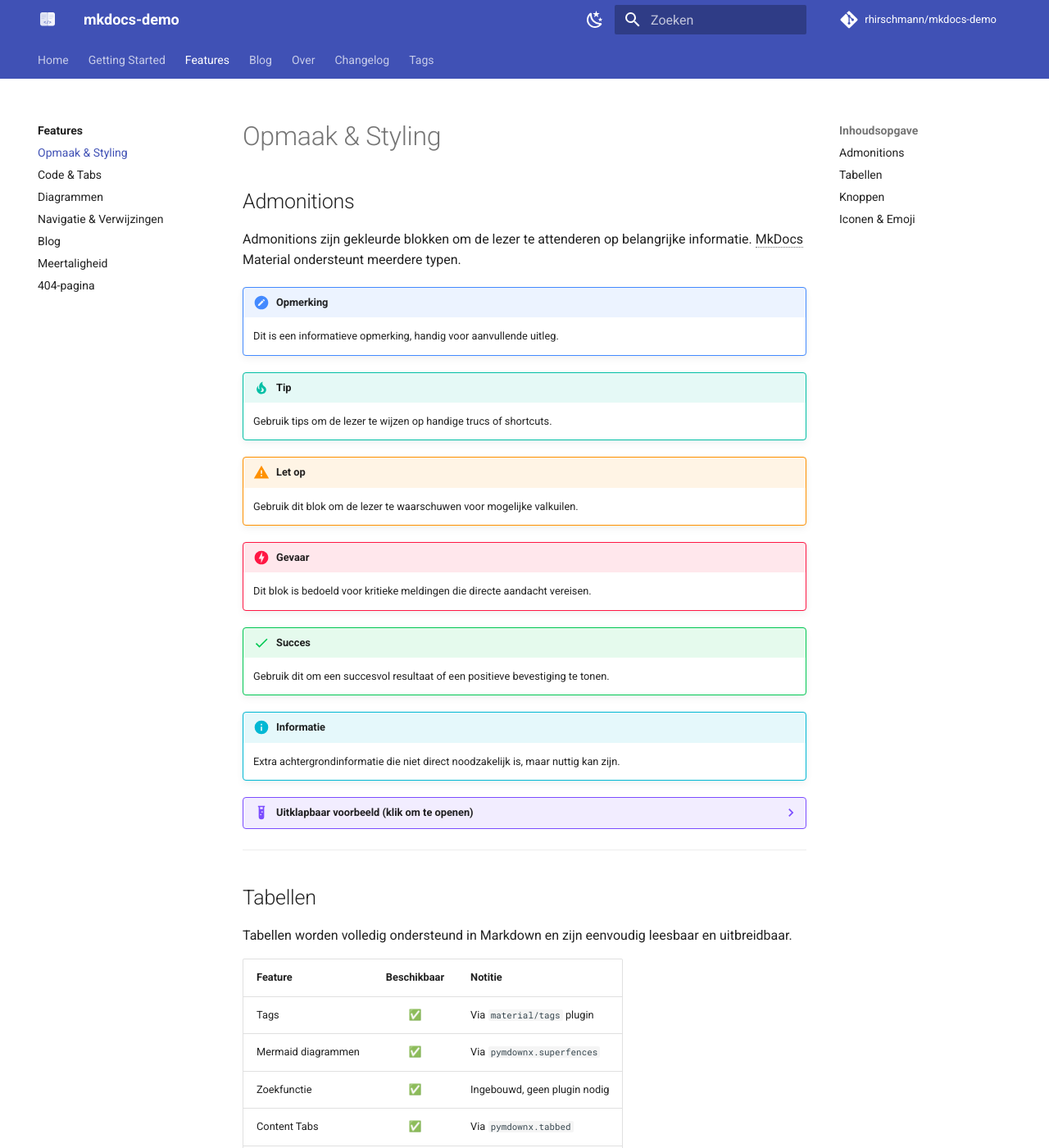
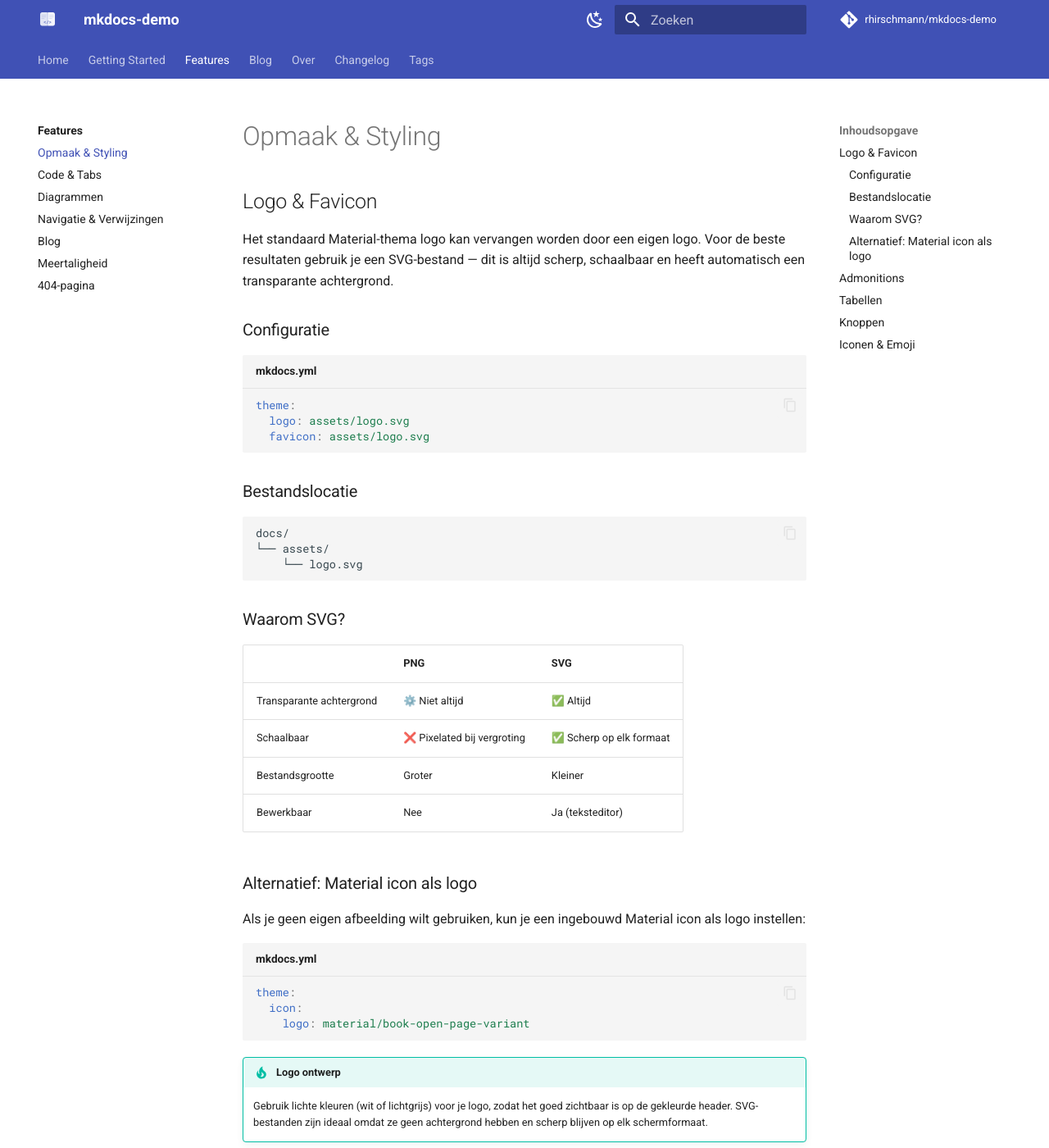
Before and after one commit to rhirschmann/mkdocs-demo, an MkDocs documentation site: the page built from docs/features/opmaak.md, in a window 1280 px wide and 1400 px high. Shown: the whole window at 82% size. Built offline with MkDocs 1.6.1 and Material for MkDocs 9.7.7, drawn with Linux system fonts in a browser that asks for light colours; emoji names are drawn with the system emoji font; comment, search, counter and statistics services are not loaded.

Commit message:
Toevoeging: Custom Log obv SVG toegevoegd in features

````diff
--- a/docs/features/opmaak.md
+++ b/docs/features/opmaak.md
@@ -7,6 +7,53 @@ hide:
 ---
 
 # Opmaak & Styling
+
+## Logo & Favicon
+
+Het standaard Material-thema logo kan vervangen worden door een eigen logo.
+Voor de beste resultaten gebruik je een SVG-bestand — dit is altijd scherp,
+schaalbaar en heeft automatisch een transparante achtergrond.
+
+### Configuratie
+
+```yaml title="mkdocs.yml"
+theme:
+  logo: assets/logo.svg
+  favicon: assets/logo.svg
+```
+
+### Bestandslocatie
+
+```
+docs/
+└── assets/
+    └── logo.svg
+```
+
+### Waarom SVG?
+
+| | PNG | SVG |
+|---|---|---|
+| Transparante achtergrond | ⚙️ Niet altijd | ✅ Altijd |
+| Schaalbaar | ❌ Pixelated bij vergroting | ✅ Scherp op elk formaat |
+| Bestandsgrootte | Groter | Kleiner |
+| Bewerkbaar | Nee | Ja (teksteditor) |
+
+### Alternatief: Material icon als logo
+
+Als je geen eigen afbeelding wilt gebruiken, kun je een ingebouwd Material
+icon als logo instellen:
+
+```yaml title="mkdocs.yml"
+theme:
+  icon:
+    logo: material/book-open-page-variant
+```
+
+!!! tip "Logo ontwerp"
+    Gebruik lichte kleuren (wit of lichtgrijs) voor je logo, zodat het
+    goed zichtbaar is op de gekleurde header. SVG-bestanden zijn ideaal
+    omdat ze geen achtergrond hebben en scherp blijven op elk schermformaat.
 
 ## Admonitions
 
````
